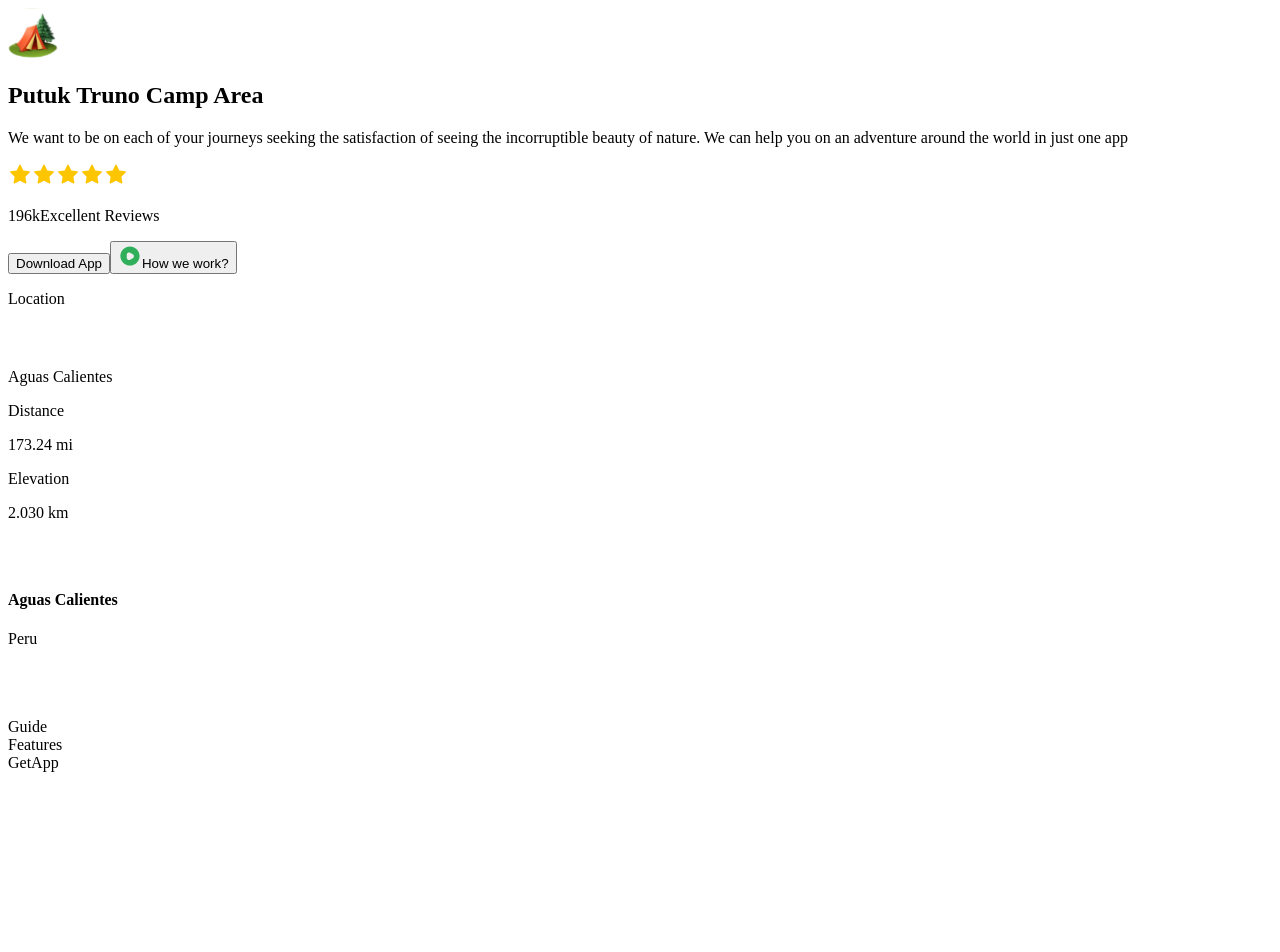
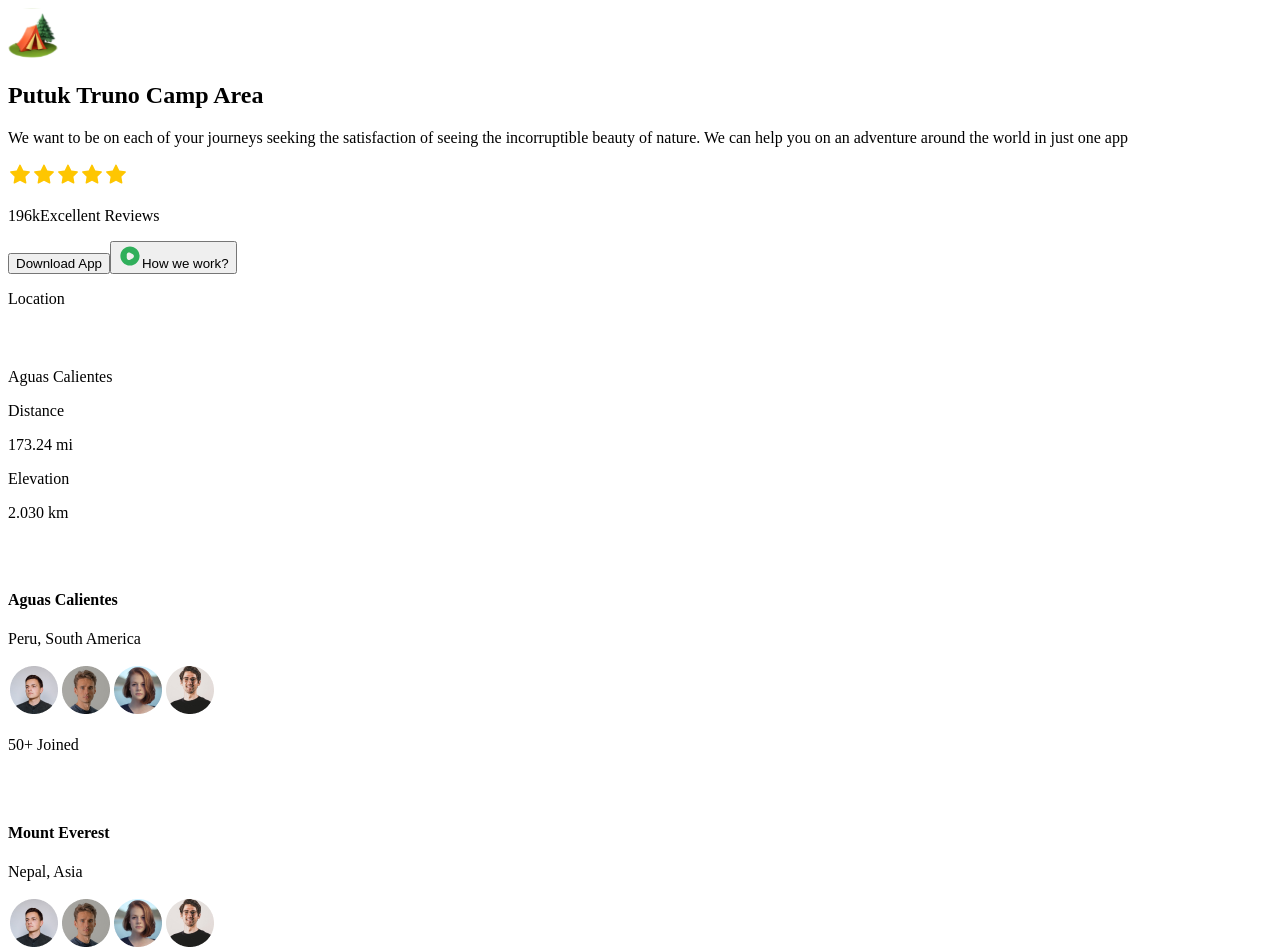
Before and after one commit to charith-codex/travel_app, a Next.js app: page / in a window 1280 px wide. Shown: the top 952 px of the page. Before the commit the page ends 800 px from the top, so only its background shows below. Built offline with nearby package versions, Linux system fonts and the light colour scheme.

Commit message:
modify camp section

```diff
--- a/components/Camp.tsx
+++ b/components/Camp.tsx
@@ -1,6 +1,7 @@
+import { PEOPLE_URL } from "@/constants";
 import Image from "next/image";
 
-interface CampProps{
+interface CampProps {
   backgroundImage: string;
   title: string;
   subtitle: string;
@@ -8,23 +9,37 @@ interface CampProps{
 
 }
 
-const CampSite = ({backgroundImage, title, subtitle, peopleJoined}:
+const CampSite = ({ backgroundImage, title, subtitle, peopleJoined }:
   CampProps) => {
-  return(
+  return (
     <div className={`h-full w-full min-w-[1100px] ${backgroundImage} bg-cover bg-no-repeat lg:rounded-r-5xl 2xl:rounded-5xl`}>
       <div className="flex h-full flex-col items-start justify-between p-6 lg:px-20 lg:py-10">
         <div className="flexCenter gap-4">
           <div className="rounded-full bg-green-50 p-4">
             <Image
-            src='/folded-map.svg'
-            alt='map'
-            width={28}
-            height={28} />
+              src='/folded-map.svg'
+              alt='map'
+              width={28}
+              height={28} />
           </div>
           <div className="flex flex-col gap-1">
             <h4 className="bold-18 text-white">{title}</h4>
             <p className="regular-14 text-white">{subtitle}</p>
           </div>
+        </div>
+        <div className="flexCenter gap-6">
+          <span className="flex -space-x-4 overflow-hidden">
+            {PEOPLE_URL.map((url) => (
+              <Image
+                className="inline-block h-10 w-10 rounded-full"
+                src={url}
+                key={url}
+                alt="person"
+                width={52}
+                height={52} />
+            ))}
+          </span>
+          <p className="bold-16 md:bold-20 text-white">{peopleJoined}</p>
         </div>
       </div>
     </div>
@@ -33,15 +48,20 @@ const CampSite = ({backgroundImage, title, subtitle, peopleJoined}:
 
 const Camp = () => {
   return (
-    <section className='border-2 border-green-500 2xl:max-container relative flex flex-col py-10 lg:mb-10 lg:py-20 xl:mb-20'>
+    <section className=' 2xl:max-container relative flex flex-col py-10 lg:mb-10 lg:py-20 xl:mb-20'>
       <div className="hide-scrollbar flex h-[340px] w-full items-start justify-start gap-8 overflow-x-auto lg:h-[400px] xl:h-[640px]">
         <CampSite
           backgroundImage='bg-bg-img-1'
           title='Aguas Calientes'
-          subtitle='Peru'
-          peopleJoined='1.4k'
+          subtitle='Peru, South America'
+          peopleJoined='50+ Joined'
         />
-        <CampSite/>
+        <CampSite
+          backgroundImage='bg-bg-img-2'
+          title='Mount Everest'
+          subtitle='Nepal, Asia'
+          peopleJoined='20+ Joined'
+        />
       </div>
 
     </section>
```
